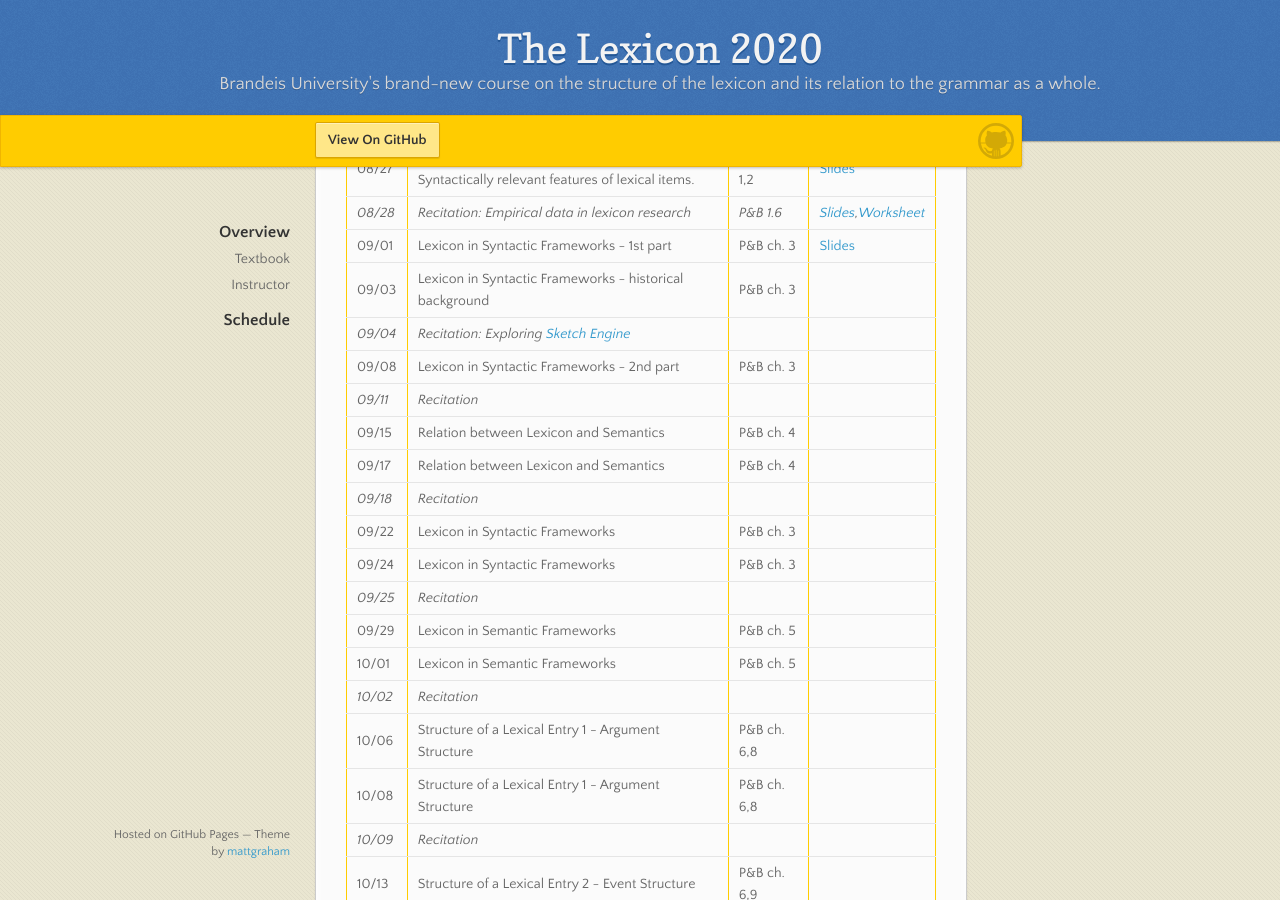
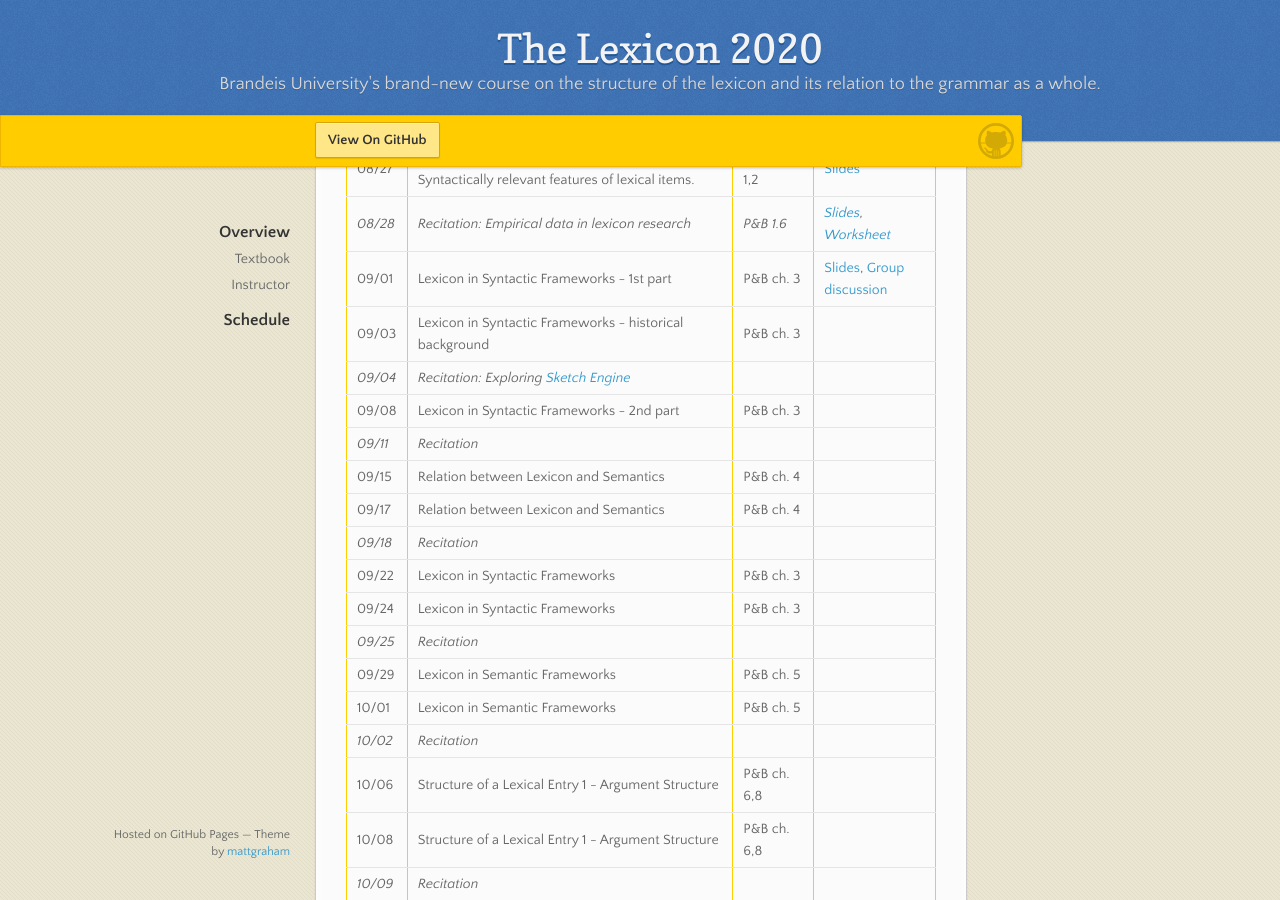
Before and after one commit to the-lexicon-2020/the-lexicon-2020.github.io, a Jekyll site: the page built from _pages/index.markdown, in a window 1280 px wide and 900 px high, scrolled down 758 px. Built offline with Jekyll 4.4.1, drawn with Linux system fonts in a browser that asks for light colours; our own code applies the rules of GitHub Pages for plain Markdown files.

Commit message:
add Group Discussion to 09/01

```diff
--- a/_pages/index.markdown
+++ b/_pages/index.markdown
@@ -29,8 +29,8 @@ Professor [James Pustejovsky](mailto:jamesp@brandeis.edu)
 **Date** | **Topic** | **Readings** | **Aditional notes**
 -------- | --------- | ------------ | -------------------
 08/27 | The mental lexicon. Lexical entries in dictionaries. Syntactically relevant features of lexical items. | P&B ch. 1,2 | [Slides](https://brandeis.box.com/s/6mnhejmgal0u3kygtaoxanapbioszcde)
-*08/28* | *Recitation: Empirical data in lexicon research* | *P&B 1.6* | *[Slides](https://brandeis.box.com/s/syhu9c3z7vxkb0n5gzi66425td9s1xsh),[Worksheet](https://docs.google.com/document/d/1vFbrCCpRZ4KV9iBO0GW2L9hJhyBtkunEA9vu0lqEMt4/edit#)*
-09/01 | Lexicon in Syntactic Frameworks - 1st part | P&B ch. 3 | [Slides](https://brandeis.box.com/s/0vch4buo5p7yzweji2afc26763tqkjl8)
+*08/28* | *Recitation: Empirical data in lexicon research* | *P&B 1.6* | *[Slides](https://brandeis.box.com/s/syhu9c3z7vxkb0n5gzi66425td9s1xsh), [Worksheet](https://docs.google.com/document/d/1vFbrCCpRZ4KV9iBO0GW2L9hJhyBtkunEA9vu0lqEMt4/edit#)*
+09/01 | Lexicon in Syntactic Frameworks - 1st part | P&B ch. 3 | [Slides](https://brandeis.box.com/s/0vch4buo5p7yzweji2afc26763tqkjl8), [Group discussion](https://docs.google.com/document/d/1Ot3dWajlfH9-2-xfWBbwf5Bnwn5tlNcU6VLC9aIDKBs/edit)
 09/03 | Lexicon in Syntactic Frameworks - historical background | P&B ch. 3 |
 *09/04* | *Recitation: Exploring [Sketch Engine](https://www.sketchengine.eu/)* | |
 09/08 | Lexicon in Syntactic Frameworks - 2nd part | P&B ch. 3 |
```
